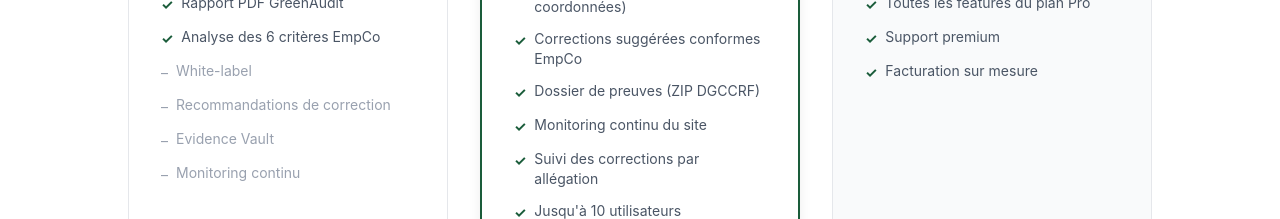
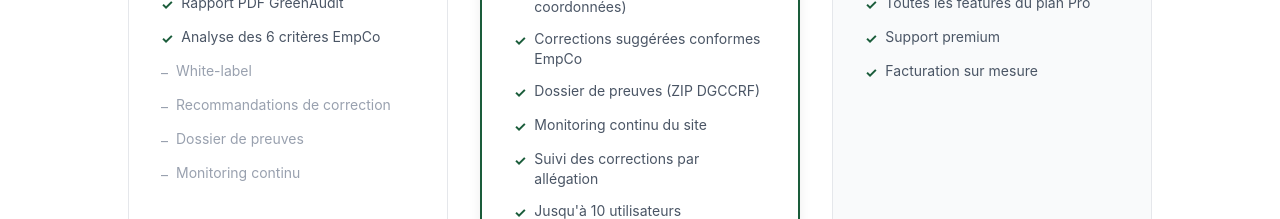
Before and after one commit to audit-biais/greenaudit, a React (Vite) app in the folder frontend/: page /landing in a window 1280 px wide. Shown: the part 5120-5339 px from the top of the page. Built offline with nearby package versions, Linux system fonts and the light colour scheme; no server answers.

Commit message:
Pricing Starter: Evidence Vault → Dossier de preuves

```diff
--- a/frontend/src/pages/Landing.jsx
+++ b/frontend/src/pages/Landing.jsx
@@ -596,7 +596,7 @@ export default function Landing() {
                 {[
                   'White-label',
                   'Recommandations de correction',
-                  'Evidence Vault',
+                  'Dossier de preuves',
                   'Monitoring continu',
                 ].map(f => (
                   <li key={f} className="flex items-start gap-2 text-sm text-gray-400">
```
